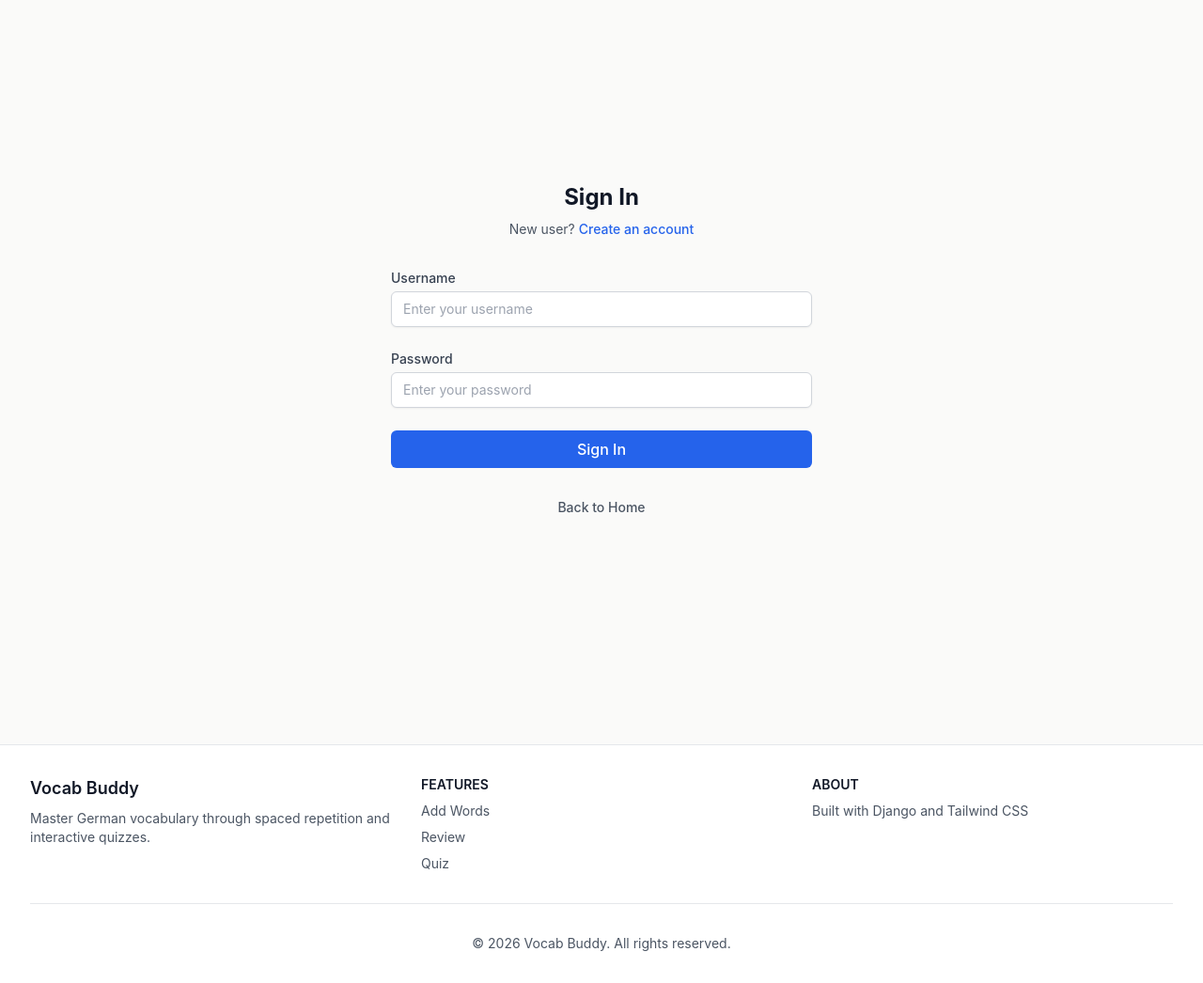
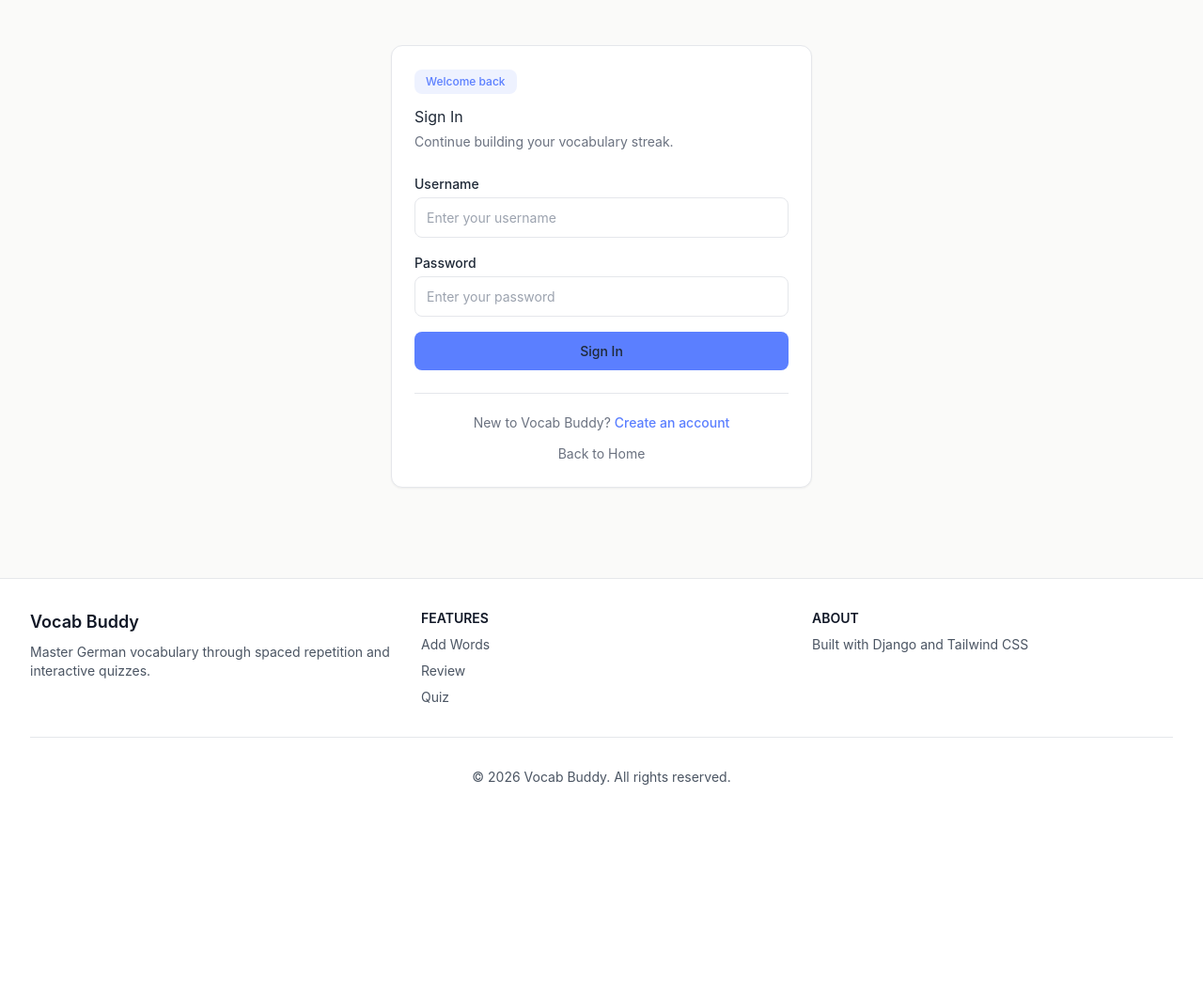
Before and after one commit to armin2080/Vocab-Buddy, a Django app: page /auth/login/ in a window 1280 px wide. Shown: the part 147-1193 px from the top of the page at 94% size. After the commit the page ends 982 px from the top, so only its background shows below. Run offline with Django 5.2, Linux system fonts and the light colour scheme; some libraries are stand-ins or nearby versions.

Commit message:
Update login template

```diff
--- a/templates/authentication/login.html
+++ b/templates/authentication/login.html
@@ -3,61 +3,67 @@
 {% block title %}Login - Vocab Buddy{% endblock %}
 
 {% block content %}
-<div class="flex min-h-[calc(100vh-120px)] items-center justify-center px-4 py-12 sm:px-6 lg:px-8">
-    <div class="w-full max-w-md space-y-8">
-            <!-- Header -->
-            <div class="text-center">
-                <h2 class="text-2xl font-bold text-gray-900">Sign In</h2>
-                <p class="mt-2 text-sm text-gray-600">
-                    New user?
-                    <a href="{% url 'authentication:register' %}" class="font-medium text-blue-600 hover:text-blue-500">Create an account</a>
+<div class="flex flex-1 items-center justify-center py-4">
+    <div class="w-full max-w-md">
+        <div class="bg-card rounded-xl border border-border p-6 shadow-sm">
+            <div class="mb-6">
+                <div class="mb-3 inline-flex rounded-lg px-3 py-1 text-primary" style="background-color: rgba(91, 127, 255, 0.1); font-size:12px; font-weight:500;">
+                    Welcome back
+                </div>
+                <h2 class="text-foreground">Sign In</h2>
+                <p class="mt-1 text-muted-foreground" style="font-size:14px;">
+                    Continue building your vocabulary streak.
                 </p>
             </div>
 
-            <!-- Form -->
-            <form method="post" class="space-y-6">
+            <form method="post" class="space-y-4">
                 {% csrf_token %}
 
-                <!-- Username Field -->
                 <div>
-                    <label for="id_username" class="block text-sm font-medium text-gray-700">Username</label>
+                    <label for="id_username" class="block text-foreground" style="font-size:14px;">Username</label>
                     <input
                         type="text"
                         name="username"
                         id="id_username"
                         required
-                        class="mt-1 block w-full rounded-md border border-gray-300 px-3 py-2 shadow-sm focus:border-blue-500 focus:outline-none focus:ring-blue-500 sm:text-sm"
+                        class="mt-1 block w-full rounded-lg border border-input bg-input-background px-3 py-2.5 text-foreground focus:outline-none focus:ring-2 focus:ring-primary"
+                        style="font-size:14px;"
                         placeholder="Enter your username"
                     >
                 </div>
 
-                <!-- Password Field -->
                 <div>
-                    <label for="id_password" class="block text-sm font-medium text-gray-700">Password</label>
+                    <label for="id_password" class="block text-foreground" style="font-size:14px;">Password</label>
                     <input
                         type="password"
                         name="password"
                         id="id_password"
                         required
-                        class="mt-1 block w-full rounded-md border border-gray-300 px-3 py-2 shadow-sm focus:border-blue-500 focus:outline-none focus:ring-blue-500 sm:text-sm"
+                        class="mt-1 block w-full rounded-lg border border-input bg-input-background px-3 py-2.5 text-foreground focus:outline-none focus:ring-2 focus:ring-primary"
+                        style="font-size:14px;"
                         placeholder="Enter your password"
                     >
                 </div>
 
-                <!-- Submit Button -->
                 <button
                     type="submit"
-                    class="w-full rounded-md bg-blue-600 px-4 py-2 text-white font-medium hover:bg-blue-700 focus:outline-none focus:ring-2 focus:ring-blue-500 focus:ring-offset-2"
+                    class="w-full rounded-lg bg-primary px-4 py-2.5 text-primary-foreground transition-opacity hover:opacity-95 focus:outline-none focus:ring-2 focus:ring-primary focus:ring-offset-2"
+                    style="font-size:14px; font-weight:500;"
                 >
                     Sign In
                 </button>
             </form>
 
-            <!-- Footer -->
-            <p class="text-center text-sm text-gray-600">
-                <a href="/" class="font-medium text-gray-600 hover:text-gray-500">Back to Home</a>
-            </p>
+            <div class="mt-6 border-t border-border pt-5 text-center">
+                <p class="text-muted-foreground" style="font-size:14px;">
+                    New to Vocab Buddy?
+                    <a href="{% url 'authentication:register' %}" class="font-medium text-primary hover:opacity-80">Create an account</a>
+                </p>
+                <a href="{% url 'home' %}" class="mt-3 inline-block text-muted-foreground hover:text-foreground" style="font-size:14px;">Back to Home</a>
+            </div>
         </div>
     </div>
 </div>
 {% endblock %}
+
+{% block footer %}{% endblock %}
```
